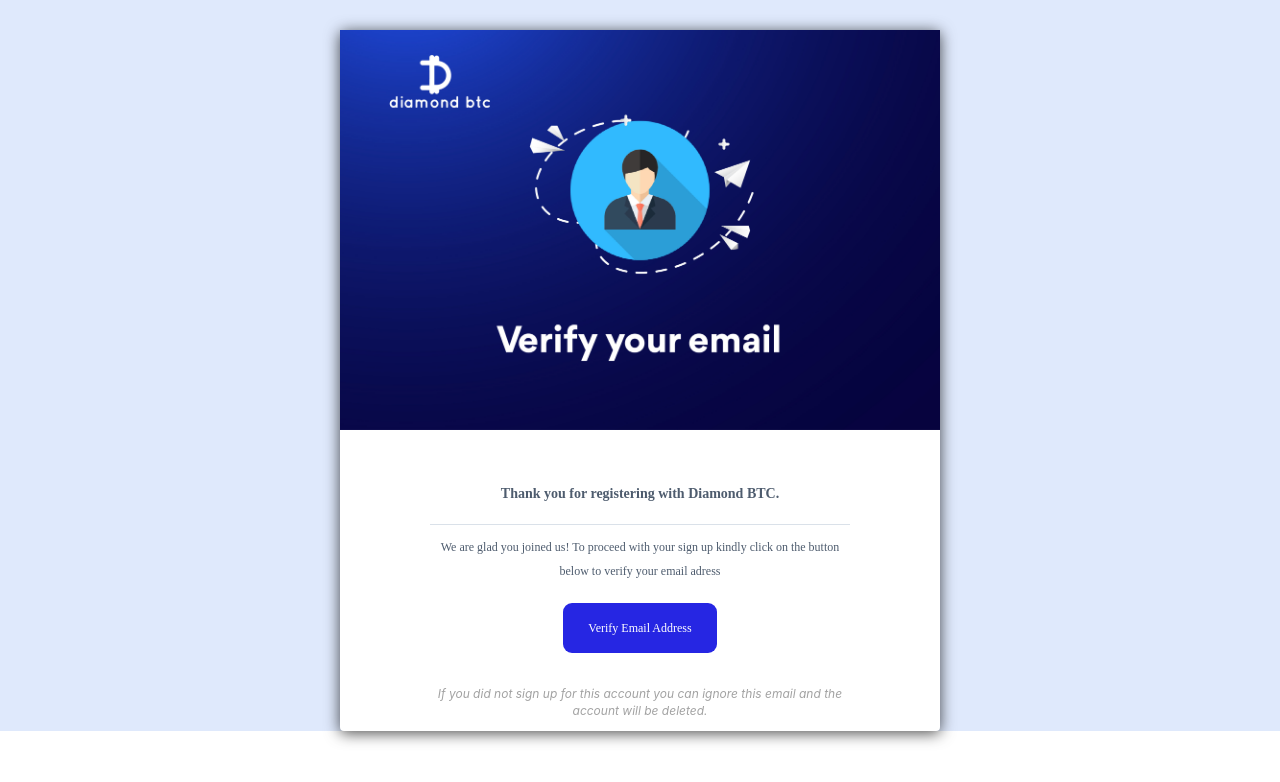
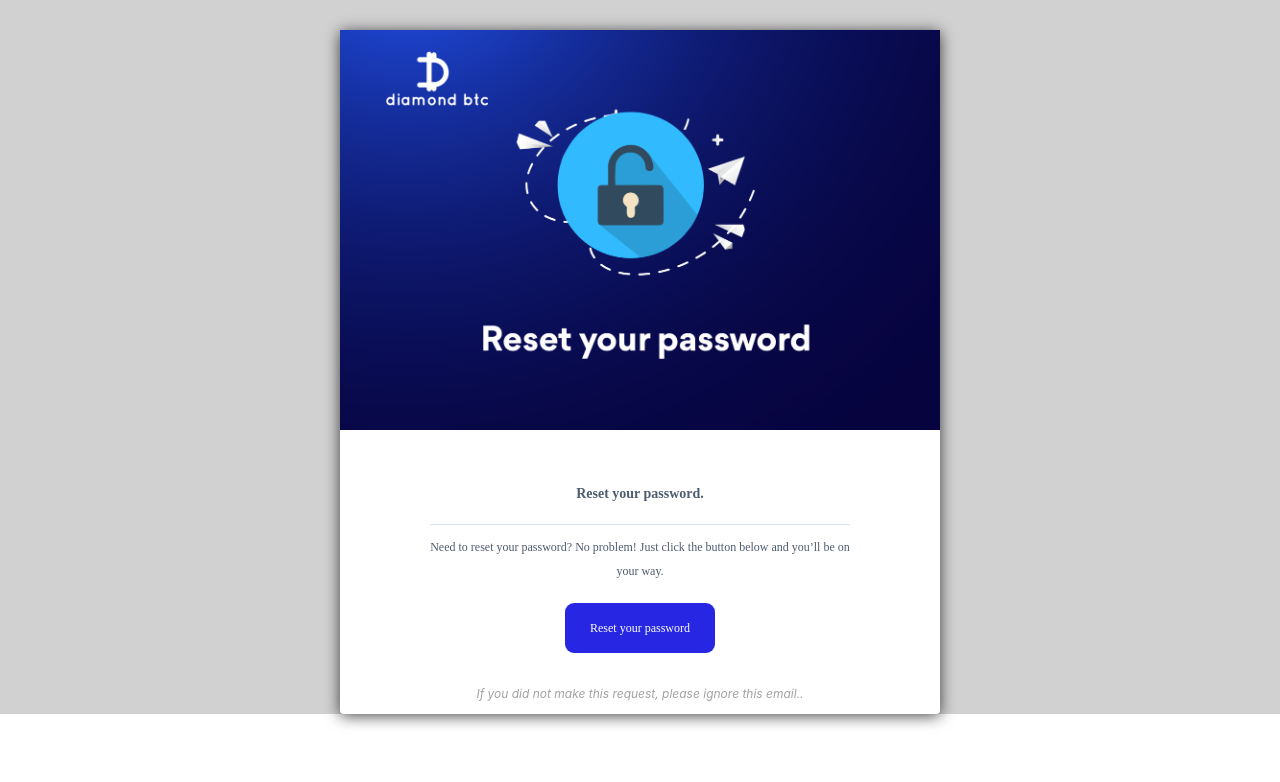
Before and after one commit to sammyfash/email-template, a plain HTML site: page new-password.html in a window 1280 px wide. Drawn offline with Linux system fonts and the light colour scheme.

Commit message:
little updates

```diff
--- a/new-email.html
+++ b/new-password.html
@@ -16,13 +16,13 @@
         </style>
     </head>
     <body>
-        <table width="100%" class="responsive-table" cellpadding="0" cellspacing="0" border="0" bgcolor="#dfe9fc">
+        <table width="100%" class="responsive-table" cellpadding="0" cellspacing="0" border="0" bgcolor="#d1d1d1">
             <tr>
                 <td valign="top">
                     <table class="responsive-table" width="600" cellpadding="0" cellspacing="0" border="0" align="center" bgcolor="#ffffff" style="border-radius: 4px; box-shadow: 0 2px 15px rgba(0, 0, 0, 0.72); margin-top: 30px "  >
                        <tr>
                            <td>
-                             <img height="auto" width="100%" src="verify-01.jpg" alt="verfy your email">
+                             <img height="auto" width="100%" src="email-head-01.png" alt="verfy your email">
                            </td>
                        </tr>
                         <tr style="font-family: -apple-system,BlinkMacSystemFont,&#39;Segoe UI&#39;,&#39;Roboto&#39;,&#39;Oxygen&#39;,&#39;Ubuntu&#39;,&#39;Cantarell&#39;,&#39;Fira Sans&#39;,&#39;Droid Sans&#39;,&#39;Helvetica Neue&#39;,sans-serif; color:#4E5C6E; font-size:14px; line-height:20px; margin-top:20px;">
@@ -30,7 +30,7 @@
                               <table class="responsive-table" width="100%" cellpadding="0" cellspacing="0" border="0" bgcolor="#ffffff">
                                 <tr>
                                     <td align=centre style="padding-top: 50px; padding-bottom: 20px; font-family: 'Montserrat'; font-weight: 800; text-align: center;">
-                                 Thank you for registering with Diamond BTC.
+                                 Reset your password.
                                     </td>
                                 </tr>
                                 <tr style="padding-top: 50px; padding-bottom: 30px;">
@@ -38,19 +38,18 @@
                                 </tr>
                                 <tr>
                                     <td align=centre style=" font-family: 'Montserrat'; font-weight: 300; font-size: 12px; line-height: 2; text-align: center; padding-top: 10px; ">
-                                     We are glad you joined us! To proceed with your sign up kindly click on the button below to verify your email adress
+                                    Need to reset your password? No problem! Just click the button below and you’ll be on your way.
                                     </td>
                                 </tr>
                                 <tr>
                                     <td valign="top" width="48%" align="center" style="padding-top: 20px; padding-bottom: 20px;"> <span>
-                                      <a href="#" style="display: inline-block; padding:15px 25px; background-color:#2626e3; color:#ffffff; border-radius:9px; text-decoration:none; font-family: 'Montserrat'; font-weight: 300; font-size: 12px;">Verify Email Address</a>
+                                      <a href="#" style="display: inline-block; padding:15px 25px; background-color:#2626e3; color:#ffffff; border-radius:9px; text-decoration:none; font-family: 'Montserrat'; font-weight: 300; font-size: 12px;">Reset your password</a>
                                                                 </span>
                                     </td>
                                 </tr>
                                 <tr>
                                     <td align="center">
-                                        <p style="color:#a2a2a2; font-size:12px; line-height:17px; font-style:italic;">If you did not sign up for this account you can ignore this email and the account
-                                      will be deleted.</p>
+                                        <p style="color:#a2a2a2; font-size:12px; line-height:17px; font-style:italic;">If you did not make this request, please ignore this email..</p>
                                     </td>
                                 </tr>
                                   </table>
```
Also changed, not shown: email-head-01.png (added), old-email.html (renamed from index.html), old-password.html (renamed from password.html).
